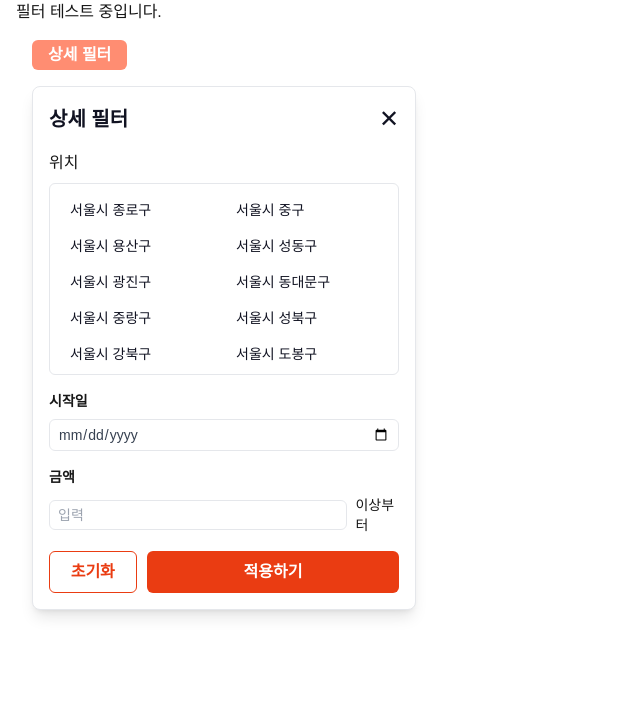
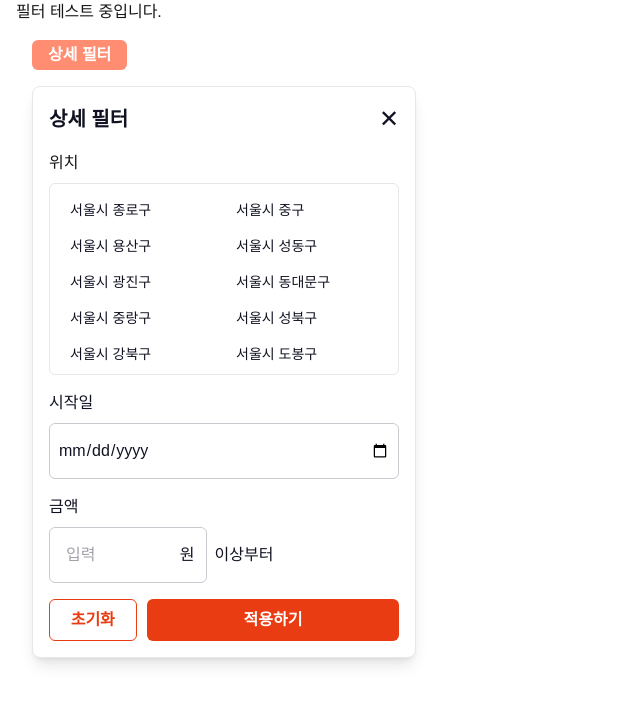
Before and after one commit to kimdohoon2/The-Julge, a Next.js app: page /posts in a window 1280 px wide. Both pictures are taken after a click on the button "상세 필터". Shown: the top 704 px of the page, without its empty margins (0-640 px from the left). Built offline with nearby package versions, Linux system fonts and the light colour scheme; a web font is replaced by a local one.

Commit message:
feat: 금액 레이아웃 및 config파일 수정

```diff
--- a/src/app/components/DetailedFilter.tsx
+++ b/src/app/components/DetailedFilter.tsx
@@ -78,26 +78,31 @@ const DetailedFilter: React.FC = () => {
           </div>
 
           <div className="mb-4">
-            <h3 className="mb-2 text-sm font-bold">시작일</h3>
+            <h3 className="mb-2 text-base font-normal text-gray-black">시작일</h3>
             <input
               type="date"
               value={startDate}
               onChange={(e) => setStartDate(e.target.value)}
-              className="w-full rounded-md border px-2 py-1 text-sm text-gray-700 focus:outline-none focus:ring"
+              className="h-14 w-full rounded-md border border-gray-30 px-2 py-1 text-gray-black placeholder-gray-40 focus:outline-none focus:ring"
             />
           </div>
 
-          <div className="mb-4">
-            <h3 className="mb-2 text-sm font-bold">금액</h3>
+          <div className="mb-4 text-base">
+            <h3 className="mb-2 font-normal text-gray-black">금액</h3>
             <div className="flex items-center gap-2">
+              <div className="relative w-[45%]">
                 <input
                   type="number"
                   value={amount}
                   onChange={(e) => setAmount(e.target.value)}
-                className="w-full rounded-md border px-2 py-1 text-sm text-gray-black focus:outline-none focus:ring"
+                  className="no-spinner h-14 w-full rounded-md border border-gray-30 px-4 py-1 pr-10 text-gray-black placeholder-gray-40 focus:outline-none focus:ring"
                   placeholder="입력"
                 />
-              <span className="text-sm">이상부터</span>
+                <span className="absolute right-3 top-1/2 -translate-y-1/2 text-gray-black">
+                  원
+                </span>
+              </div>
+              <span className="text-gray-black">이상부터</span>
             </div>
           </div>
 
--- a/tailwind.config.ts
+++ b/tailwind.config.ts
@@ -1,4 +1,5 @@
 import type { Config } from 'tailwindcss';
+import plugin from 'tailwindcss/plugin';
 
 export default {
   content: [
@@ -43,5 +44,17 @@ export default {
       },
     },
   },
-  plugins: [],
+  plugins: [
+    plugin(function ({ addUtilities }) {
+      addUtilities({
+        '.no-spinner': {
+          '&::-webkit-outer-spin-button, &::-webkit-inner-spin-button': {
+            '-webkit-appearance': 'none',
+            margin: '0',
+          },
+          '-moz-appearance': 'textfield',
+        },
+      });
+    }),
+  ],
 } satisfies Config;
```
Lines whose indentation alone changed are shown as unchanged.
